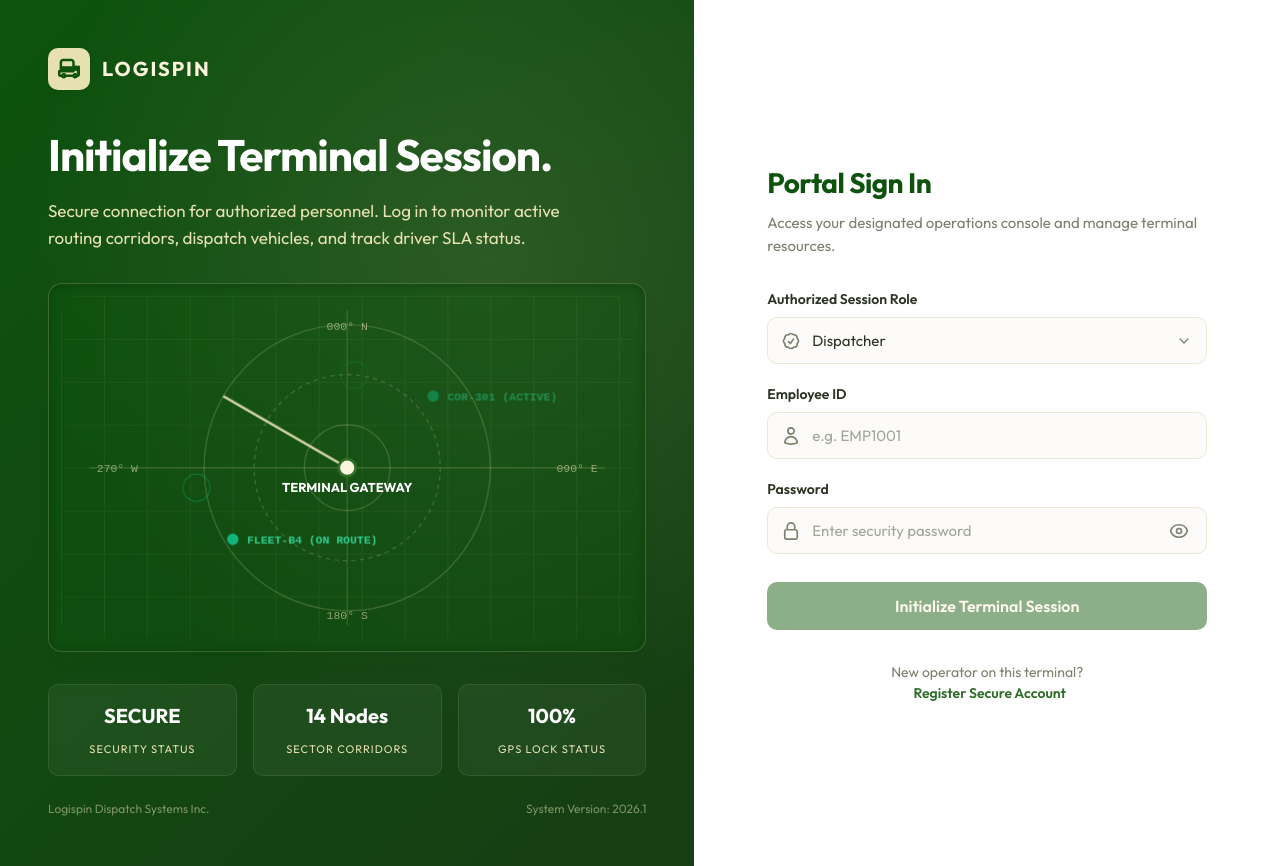
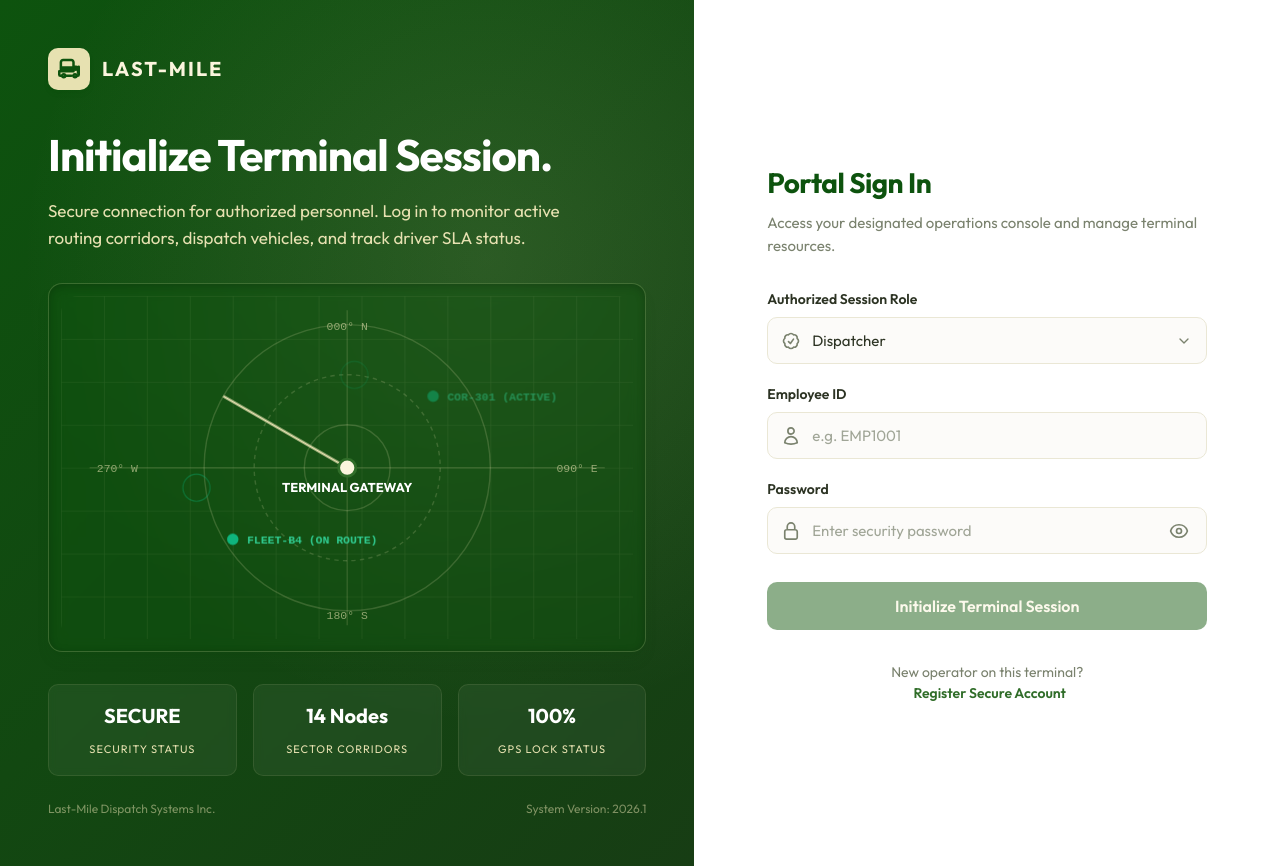
Before and after one commit to Aldous-Roy/Dispatcher-Dashboard, a Vue app: page /login in a window 1280 px wide. Built offline with nearby package versions, Linux system fonts and the light colour scheme; no server answers.

Commit message:
changed the company name - Last-Mile

```diff
--- a/src/components/auth/Login.vue
+++ b/src/components/auth/Login.vue
@@ -75,7 +75,7 @@ const togglePasswordVisibility = () => {
               <path stroke-linecap="round" stroke-linejoin="round" d="M8.25 18.75a1.5 1.5 0 0 1-3 0m3 0a1.5 1.5 0 0 0-3 0m3 0h6m-9 0H3.375a1.125 1.125 0 0 1-1.125-1.125V14.25m17.25 4.5a1.5 1.5 0 0 1-3 0m3 0a1.5 1.5 0 0 0-3 0m3 0h1.125a1.125 1.125 0 0 0 1.125-1.125V9.75M3.75 12h12.75M3 14.25h13.5m0 0V9.75M16.5 9.75V5.25A2.25 2.25 0 0 0 14.25 3H6.125A2.25 2.25 0 0 0 3.875 5.25V14.25m12.625-4.5h2.375A2.25 2.25 0 0 1 21 12v3.75m-2.25-5.25v2.25m-15-2.25h12" />
             </svg>
           </div>
-          <span class="brand-name">LOGISPIN</span>
+          <span class="brand-name">LAST-MILE</span>
         </div>
 
         <div class="hero-content">
@@ -152,7 +152,7 @@ const togglePasswordVisibility = () => {
         </div>
 
         <div class="visual-footer">
-          <span>Logispin Dispatch Systems Inc.</span>
+          <span>Last-Mile Dispatch Systems Inc.</span>
           <span>System Version: 2026.1</span>
         </div>
       </div>
--- a/src/components/auth/SignUp.vue
+++ b/src/components/auth/SignUp.vue
@@ -110,7 +110,7 @@ const togglePasswordVisibility = () => {
               <path stroke-linecap="round" stroke-linejoin="round" d="M8.25 18.75a1.5 1.5 0 0 1-3 0m3 0a1.5 1.5 0 0 0-3 0m3 0h6m-9 0H3.375a1.125 1.125 0 0 1-1.125-1.125V14.25m17.25 4.5a1.5 1.5 0 0 1-3 0m3 0a1.5 1.5 0 0 0-3 0m3 0h1.125a1.125 1.125 0 0 0 1.125-1.125V9.75M3.75 12h12.75M3 14.25h13.5m0 0V9.75M16.5 9.75V5.25A2.25 2.25 0 0 0 14.25 3H6.125A2.25 2.25 0 0 0 3.875 5.25V14.25m12.625-4.5h2.375A2.25 2.25 0 0 1 21 12v3.75m-2.25-5.25v2.25m-15-2.25h12" />
             </svg>
           </div>
-          <span class="brand-name">LOGISPIN</span>
+          <span class="brand-name">LAST-MILE</span>
         </div>
 
         <div class="hero-content">
@@ -198,7 +198,7 @@ const togglePasswordVisibility = () => {
         </div>
 
         <div class="visual-footer">
-          <span>Logispin Dispatch Systems Inc.</span>
+          <span>Last-Mile Dispatch Systems Inc.</span>
           <span>System Version: 2026.1</span>
         </div>
       </div>
@@ -322,7 +322,7 @@ const togglePasswordVisibility = () => {
                 <input type="checkbox" v-model="agreeToTerms" required />
                 <span class="checkmark"></span>
                 <span class="checkbox-text">
-                  I agree to the Logispin Dispatch Security Terms and operational guidelines for coordinate transmission.
+                  I agree to the Last-Mile Dispatch Security Terms and operational guidelines for coordinate transmission.
                 </span>
               </label>
             </div>
--- a/src/components/dashboard/Dashboard.vue
+++ b/src/components/dashboard/Dashboard.vue
@@ -356,7 +356,7 @@ const publishRoutes = () => {
             <path stroke-linecap="round" stroke-linejoin="round" d="M8.25 18.75a1.5 1.5 0 0 1-3 0m3 0a1.5 1.5 0 0 0-3 0m3 0h6m-9 0H3.375a1.125 1.125 0 0 1-1.125-1.125V14.25m17.25 4.5a1.5 1.5 0 0 1-3 0m3 0a1.5 1.5 0 0 0-3 0m3 0h1.125a1.125 1.125 0 0 0 1.125-1.125V9.75M3.75 12h12.75M3 14.25h13.5m0 0V9.75M16.5 9.75V5.25A2.25 2.25 0 0 0 14.25 3H6.125A2.25 2.25 0 0 0 3.875 5.25V14.25m12.625-4.5h2.375A2.25 2.25 0 0 1 21 12v3.75m-2.25-5.25v2.25m-15-2.25h12" />
           </svg>
         </div>
-        <span class="brand-name">LOGISPIN CONSOLE</span>
+        <span class="brand-name">LAST-MILE CONSOLE</span>
       </div>
 
       <div class="user-controls">
--- a/src/components/dashboard/ManagerDashboard.vue
+++ b/src/components/dashboard/ManagerDashboard.vue
@@ -556,7 +556,7 @@ const triggerPrint = () => {
   <div class="manager-container">
     <!-- Printable Only Header -->
     <div class="print-banner">
-      <h2>LOGISPIN EXECUTIVE FLEET ANALYTICS REPORT</h2>
+      <h2>LAST-MILE EXECUTIVE FLEET ANALYTICS REPORT</h2>
       <p class="print-meta">
         Generated: {{ new Date().toLocaleString() }} |
         User: {{ authStore.name }} (ID: {{ authStore.employeeId }} | Role: {{ authStore.role }}) |
@@ -574,7 +574,7 @@ const triggerPrint = () => {
           </svg>
         </div>
         <div class="brand-text">
-          <span class="brand-title">LOGISPIN</span>
+          <span class="brand-title">LAST-MILE</span>
           <span class="brand-subtitle">EXECUTIVE CONSOLE</span>
         </div>
       </div>
@@ -649,7 +649,7 @@ const triggerPrint = () => {
       <!-- Top Action Bar -->
       <header class="main-header">
         <div class="header-titles">
-          <h1>Logispin Executive Dashboard</h1>
+          <h1>Last-Mile Executive Dashboard</h1>
           <p>Analytical operations overview for terminal <strong>{{ authStore.hub }}</strong></p>
         </div>
 
```
